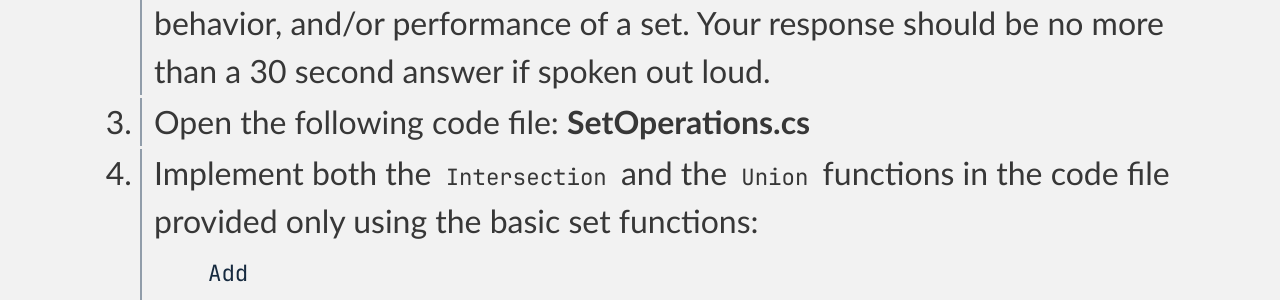
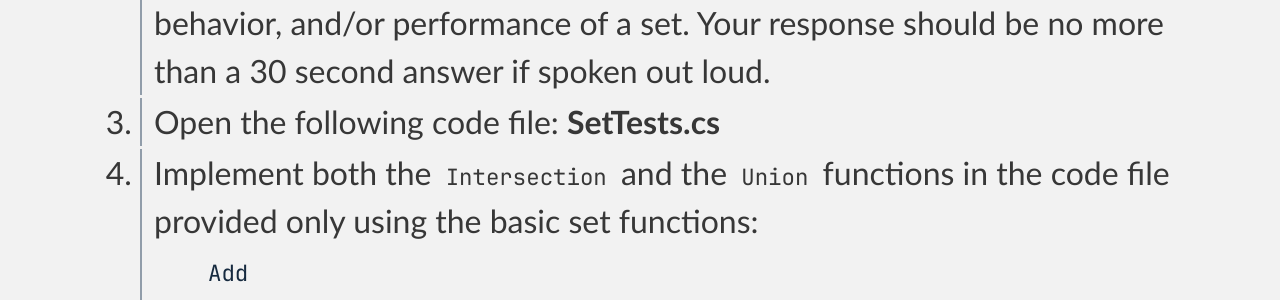
Before and after one commit to byui-cse/cse212-csharp, a Jekyll site: the page built from docs/lesson05/prove.md, in a window 1280 px wide and 1400 px high, scrolled down 1223 px. Shown: the part 158-458 px from the top of the window. Built offline with Jekyll 4.4.1, drawn with Linux system fonts in a browser that asks for light colours; some web fonts are replaced; some of the changed text lies outside the part shown.

Commit message:
Update prove.md

```diff
--- a/docs/lesson05/prove.md
+++ b/docs/lesson05/prove.md
@@ -15,7 +15,7 @@
 ### Part 1 - Set Operations
 1. Assume you have been asked in an interview to describe how you would write a function to find the intersection of two sets and a function to find the union of two sets. An intersection will return a set containing items that are common between the two sets. A union will return a set containing all items from both sets.
 2. Write down an answer to the question in your response document as if you were giving a verbal response with an emphasis on the purposes, behavior, and/or performance of a set. Your response should be no more than a 30 second answer if spoken out loud.
-3. Open the following code file: **SetOperations.cs**
+3. Open the following code file: **SetTests.cs**
 4. Implement both the `Intersection` and the `Union` functions in the code file provided only using the basic set functions:
     * `Add`
     * `Remove`
@@ -27,7 +27,7 @@
 ### Part 2 - Find Pairs
 1. Assume you have been asked in an interview to describe how you would find symmetric pairs of two letter words in a list in O(n) time using a set. You should assume that the the words are lower case, two characters long, and contain no duplicates. As an example, if the word list was `[am, at, ma, if, fi]` then the result would be `am & ma, if & fi`. The order of the display would not matter. Note that the `at` would not be displayed because `ta` was not in the list. As a special case, if the letters are the same (example: `aa`) then it would not match anything else (remember the assumption above that there were no duplicates) and therefore should not be displayed.
 2. Write down an answer to the question in your response document as if you were giving a verbal response with an emphasis on the purpose, behavior, and/or performance of a set. Your response should be no more than a 30 second answer if spoken out loud.
-3. Open the following code file: **FindPairs.cs**
+3. Open the following code file: **SetTests.cs**
 4. Implement the `DisplayPairs` function with **O(n)** time using sets in the code file provided above.
 
 ## Submission
```
